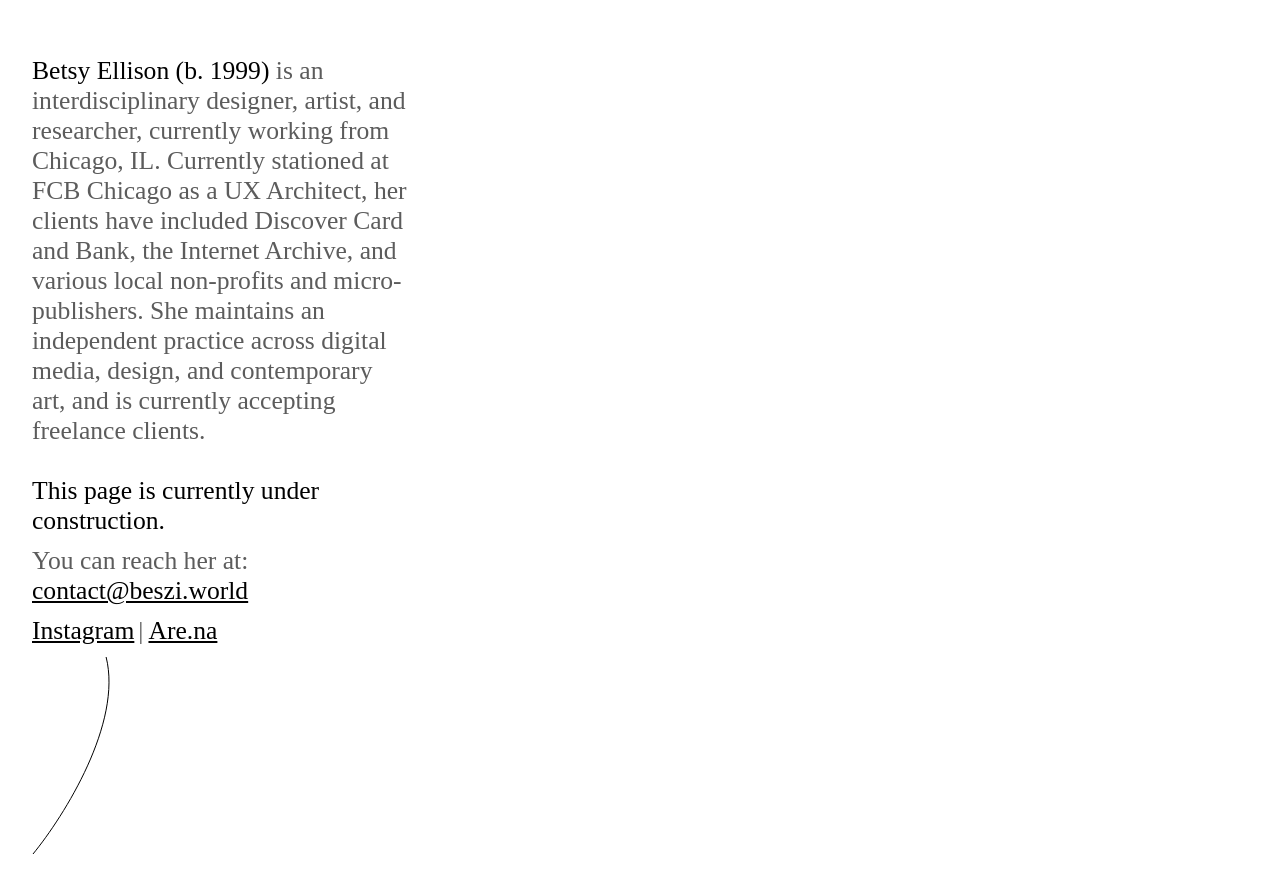
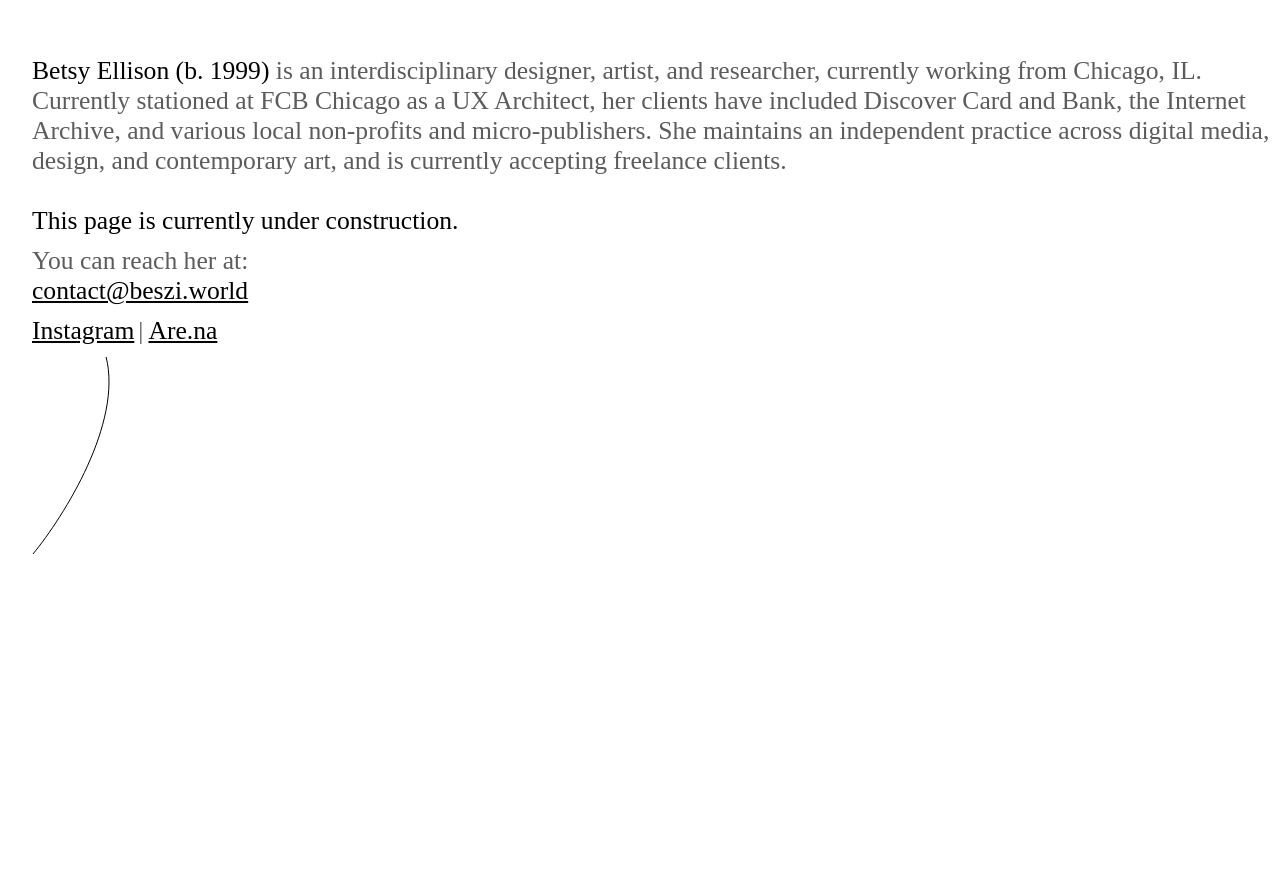
Before and after one commit to betsyze/main, a plain HTML site: page index.html in a window 1280 px wide. Shown: the top 892 px of the page. After the commit the page ends 800 px from the top, so only its background shows below. Drawn offline with Linux system fonts and the light colour scheme; a script that the page names is missing.

Commit message:
Update index.html

```diff
--- a/index.html
+++ b/index.html
@@ -23,7 +23,7 @@
     <div class="div2">
         <div class="div3">
             <div class="div4">
-                <div style="width: 30%"><span class="bodyMidnight" >Betsy Ellison (b. 1999) </span><span class="bodySlate" >is an interdisciplinary designer, artist, and researcher, currently working from Chicago, IL. Currently stationed at FCB Chicago as a UX Architect, her clients have included Discover Card and Bank,
+                <div clas="div5"><span class="bodyMidnight" >Betsy Ellison (b. 1999) </span><span class="bodySlate" >is an interdisciplinary designer, artist, and researcher, currently working from Chicago, IL. Currently stationed at FCB Chicago as a UX Architect, her clients have included Discover Card and Bank,
         the Internet Archive, and various local non-profits and micro-publishers.
         She maintains an independent practice across digital media, design, and
         contemporary art, and is currently accepting freelance clients.<br/>
```
